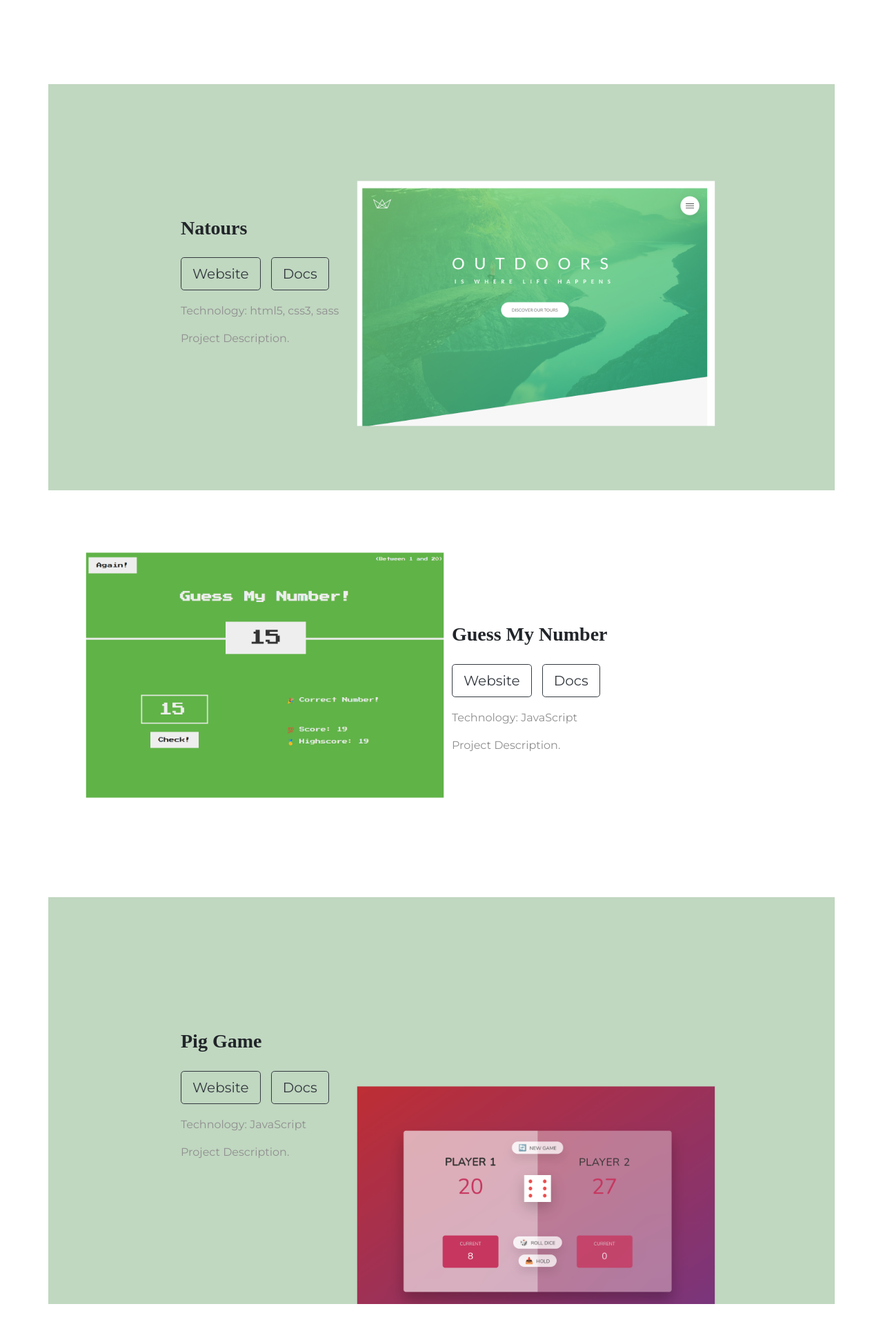
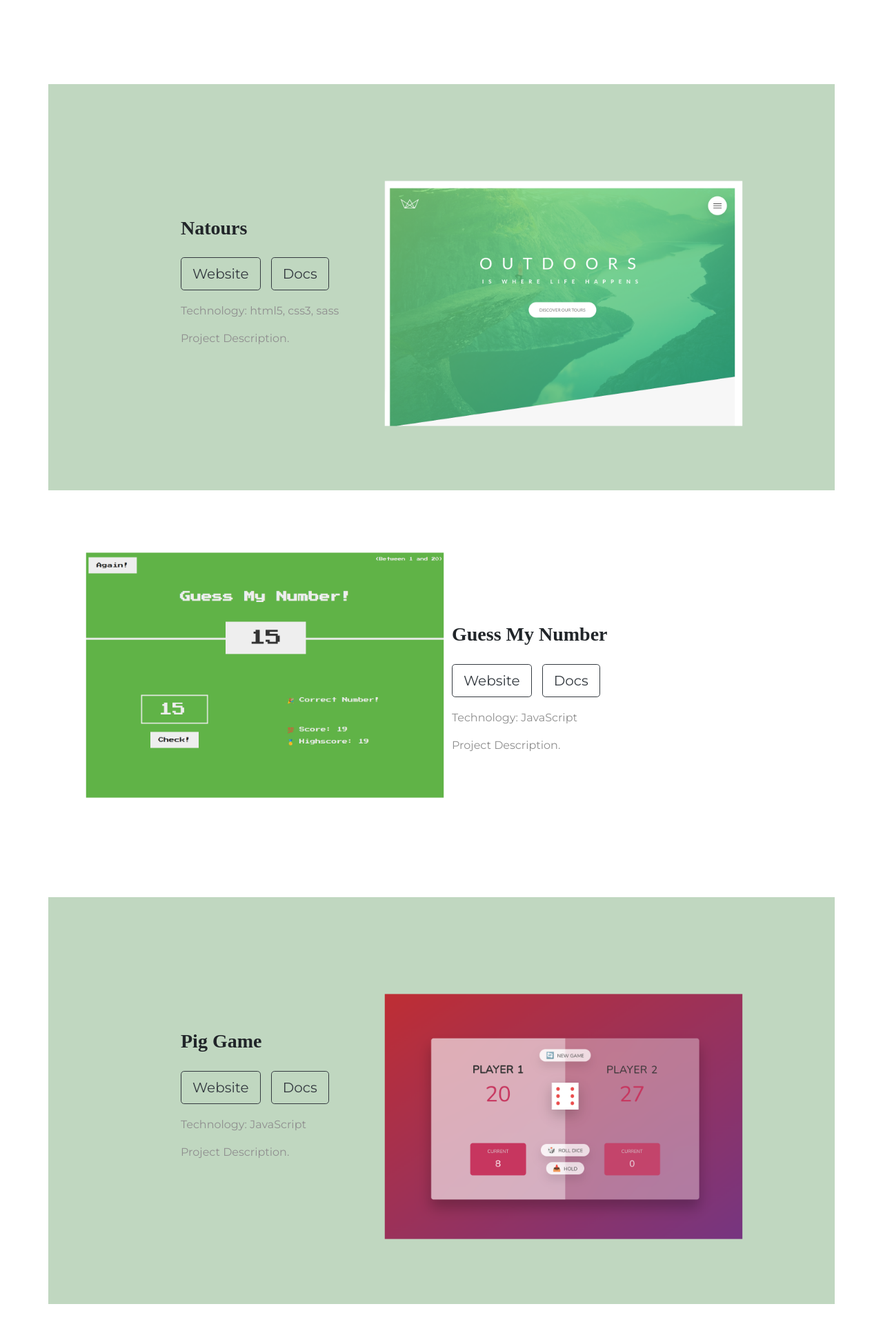
Before and after one commit to yurisokolovicz/yurisokolovicz.github.io, a plain HTML site: page index.html in a window 1280 px wide. Shown: the part 1012-2945 px from the top of the page at 69% size. Drawn offline with nearby package versions, Linux system fonts and the light colour scheme.

Commit message:
.natours-image and .pig_game-image adjustments

```diff
--- a/css/styles.css
+++ b/css/styles.css
@@ -1,22 +1,22 @@
 body {
-    font-family: 'Montserrat';
+  font-family: "Montserrat";
 }
 
 h1 {
-    font-family: 'Montserrat-Black';
+  font-family: "Montserrat-Black";
   font-weight: bold;
   font-size: 3.5rem;
   line-height: 1.5;
 }
 
 h2 {
-    font-family: 'Montserrat-Black';
+  font-family: "Montserrat-Black";
   font-size: 3rem;
   line-height: 1.5;
 }
 
 h3 {
-    font-family: 'Montserrat-Black';
+  font-family: "Montserrat-Black";
   font-weight: bold;
 }
 
@@ -61,7 +61,7 @@ p {
 }
 
 .navbar-brand {
-    font-family: 'Ubuntu';
+  font-family: "Ubuntu";
   font-size: 2.5rem;
   font-weight: bold;
 }
@@ -72,7 +72,7 @@ p {
 
 .nav-link {
   font-size: 2rem;
-    font-family: 'Montserrat-light';
+  font-family: "Montserrat-light";
 }
 
 /* Download Buttons */
@@ -112,7 +112,7 @@ p {
   transform: rotate(0deg);
   position: absolute;
   top: -35%;
-    right: 10%;
+  right: 0%;
 }
 
 @media (max-width: 995px) {
@@ -155,8 +155,8 @@ p {
   width: 110%;
   transform: rotate(0deg);
   position: absolute;
-    top: 30%;
-    right: 10%;
+  top: -35%;
+  right: 0%;
 }
 
 @media (max-width: 995px) {
```
Lines whose indentation alone changed are shown as unchanged.
